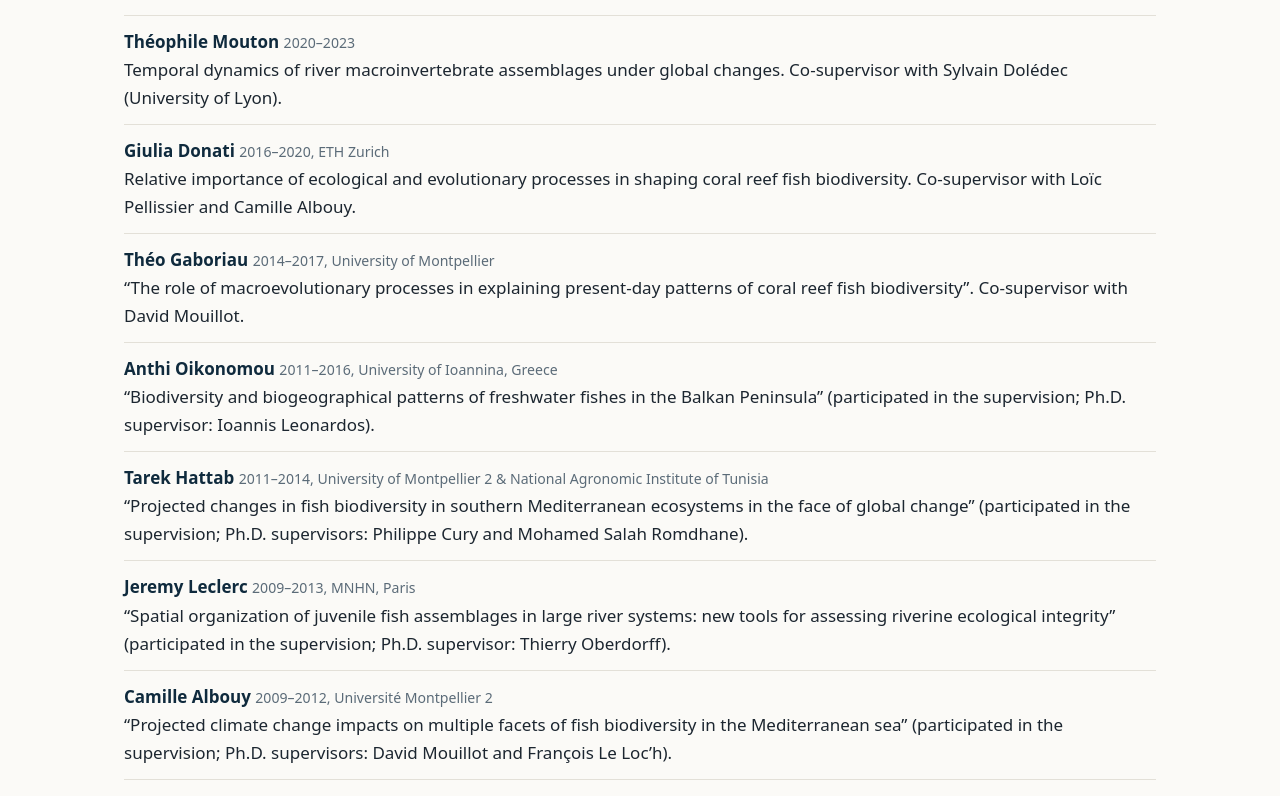
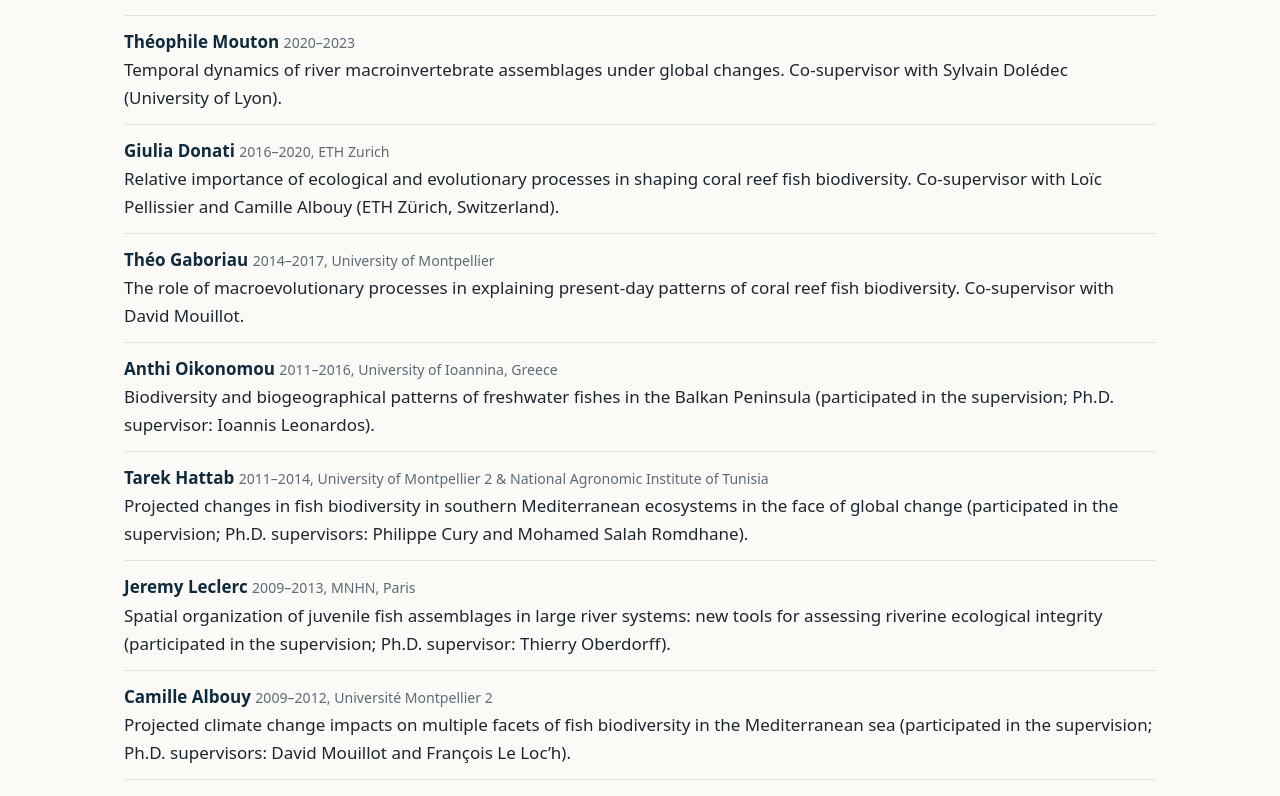
Before and after one commit to fableprieur/fableprieur.github.io, a plain HTML site: page teaching.html in a window 1280 px wide. Shown: the part 924-1720 px from the top of the page. Drawn offline with Linux system fonts and the light colour scheme.

Commit message:
Teaching: ETH affiliation for Donati, remove quotes around thesis titles
Co-Authored-By: Claude Opus 5.5 <noreply@anthropic.com>
Claude-Session: https://claude.ai/code/session_01KeGJPfi4L6z3jw1TV6tP5p

```diff
--- a/teaching.html
+++ b/teaching.html
@@ -43,12 +43,12 @@
 <li><span class="who">Maurine Vilcot</span> <span class="when-sm">2021–2024, University of Montpellier–ENS</span><br>Spatial patterns and processes of genetic diversity in tropical reef fishes. Co-supervisor with Stéphanie Manel (EPHE, CEFE).</li>
 <li><span class="who">Loic Sanchez</span> <span class="when-sm">2021–2024, University of Montpellier</span><br>The use of eDNA to evaluate future range shifts of marine fishes under climate change. Co-supervisor with Stéphanie Manel (EPHE, CEFE).</li>
 <li><span class="who">Théophile Mouton</span> <span class="when-sm">2020–2023</span><br>Temporal dynamics of river macroinvertebrate assemblages under global changes. Co-supervisor with Sylvain Dolédec (University of Lyon).</li>
-<li><span class="who">Giulia Donati</span> <span class="when-sm">2016–2020, ETH Zurich</span><br>Relative importance of ecological and evolutionary processes in shaping coral reef fish biodiversity. Co-supervisor with Loïc Pellissier and Camille Albouy.</li>
-<li><span class="who">Théo Gaboriau</span> <span class="when-sm">2014–2017, University of Montpellier</span><br>“The role of macroevolutionary processes in explaining present-day patterns of coral reef fish biodiversity”. Co-supervisor with David Mouillot.</li>
-<li><span class="who">Anthi Oikonomou</span> <span class="when-sm">2011–2016, University of Ioannina, Greece</span><br>“Biodiversity and biogeographical patterns of freshwater fishes in the Balkan Peninsula” (participated in the supervision; Ph.D. supervisor: Ioannis Leonardos).</li>
-<li><span class="who">Tarek Hattab</span> <span class="when-sm">2011–2014, University of Montpellier 2 &amp; National Agronomic Institute of Tunisia</span><br>“Projected changes in fish biodiversity in southern Mediterranean ecosystems in the face of global change” (participated in the supervision; Ph.D. supervisors: Philippe Cury and Mohamed Salah Romdhane).</li>
-<li><span class="who">Jeremy Leclerc</span> <span class="when-sm">2009–2013, MNHN, Paris</span><br>“Spatial organization of juvenile fish assemblages in large river systems: new tools for assessing riverine ecological integrity” (participated in the supervision; Ph.D. supervisor: Thierry Oberdorff).</li>
-<li><span class="who">Camille Albouy</span> <span class="when-sm">2009–2012, Université Montpellier 2</span><br>“Projected climate change impacts on multiple facets of fish biodiversity in the Mediterranean sea” (participated in the supervision; Ph.D. supervisors: David Mouillot and François Le Loc’h).</li></ul>
+<li><span class="who">Giulia Donati</span> <span class="when-sm">2016–2020, ETH Zurich</span><br>Relative importance of ecological and evolutionary processes in shaping coral reef fish biodiversity. Co-supervisor with Loïc Pellissier and Camille Albouy (ETH Zürich, Switzerland).</li>
+<li><span class="who">Théo Gaboriau</span> <span class="when-sm">2014–2017, University of Montpellier</span><br>The role of macroevolutionary processes in explaining present-day patterns of coral reef fish biodiversity. Co-supervisor with David Mouillot.</li>
+<li><span class="who">Anthi Oikonomou</span> <span class="when-sm">2011–2016, University of Ioannina, Greece</span><br>Biodiversity and biogeographical patterns of freshwater fishes in the Balkan Peninsula (participated in the supervision; Ph.D. supervisor: Ioannis Leonardos).</li>
+<li><span class="who">Tarek Hattab</span> <span class="when-sm">2011–2014, University of Montpellier 2 &amp; National Agronomic Institute of Tunisia</span><br>Projected changes in fish biodiversity in southern Mediterranean ecosystems in the face of global change (participated in the supervision; Ph.D. supervisors: Philippe Cury and Mohamed Salah Romdhane).</li>
+<li><span class="who">Jeremy Leclerc</span> <span class="when-sm">2009–2013, MNHN, Paris</span><br>Spatial organization of juvenile fish assemblages in large river systems: new tools for assessing riverine ecological integrity (participated in the supervision; Ph.D. supervisor: Thierry Oberdorff).</li>
+<li><span class="who">Camille Albouy</span> <span class="when-sm">2009–2012, Université Montpellier 2</span><br>Projected climate change impacts on multiple facets of fish biodiversity in the Mediterranean sea (participated in the supervision; Ph.D. supervisors: David Mouillot and François Le Loc’h).</li></ul>
 </section>
 <section>
   <h2>Master students</h2>
```
